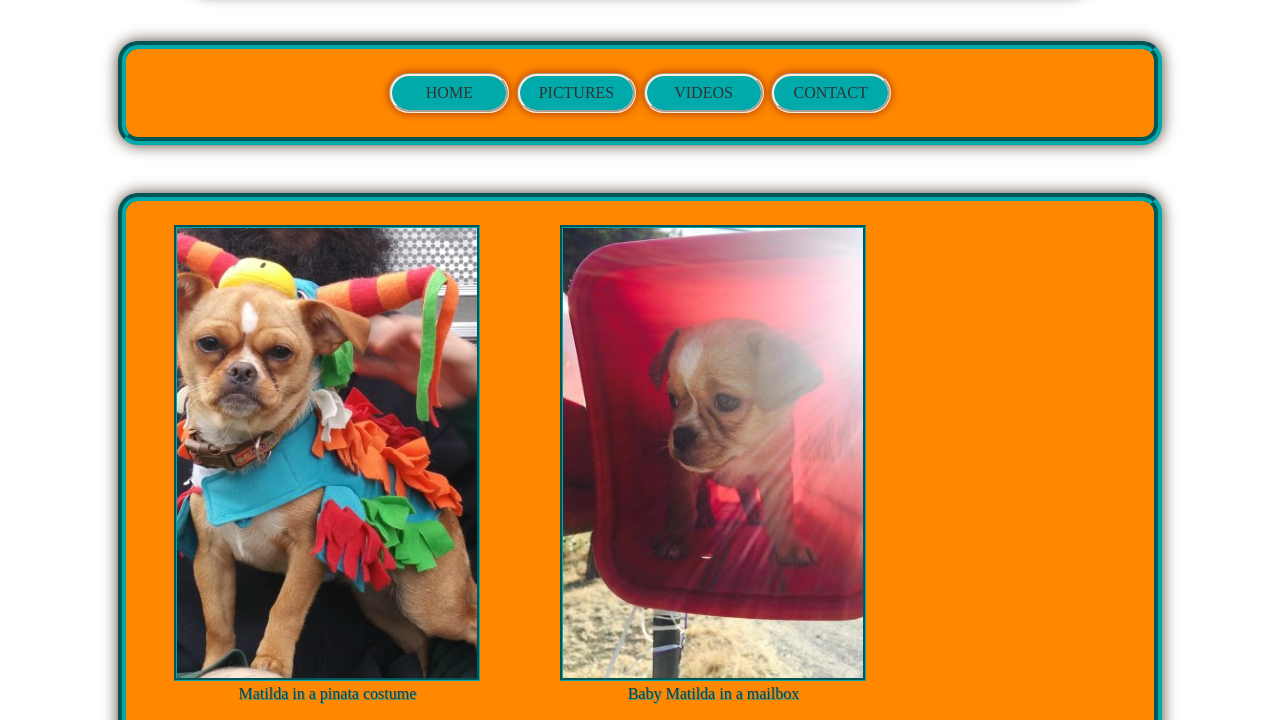
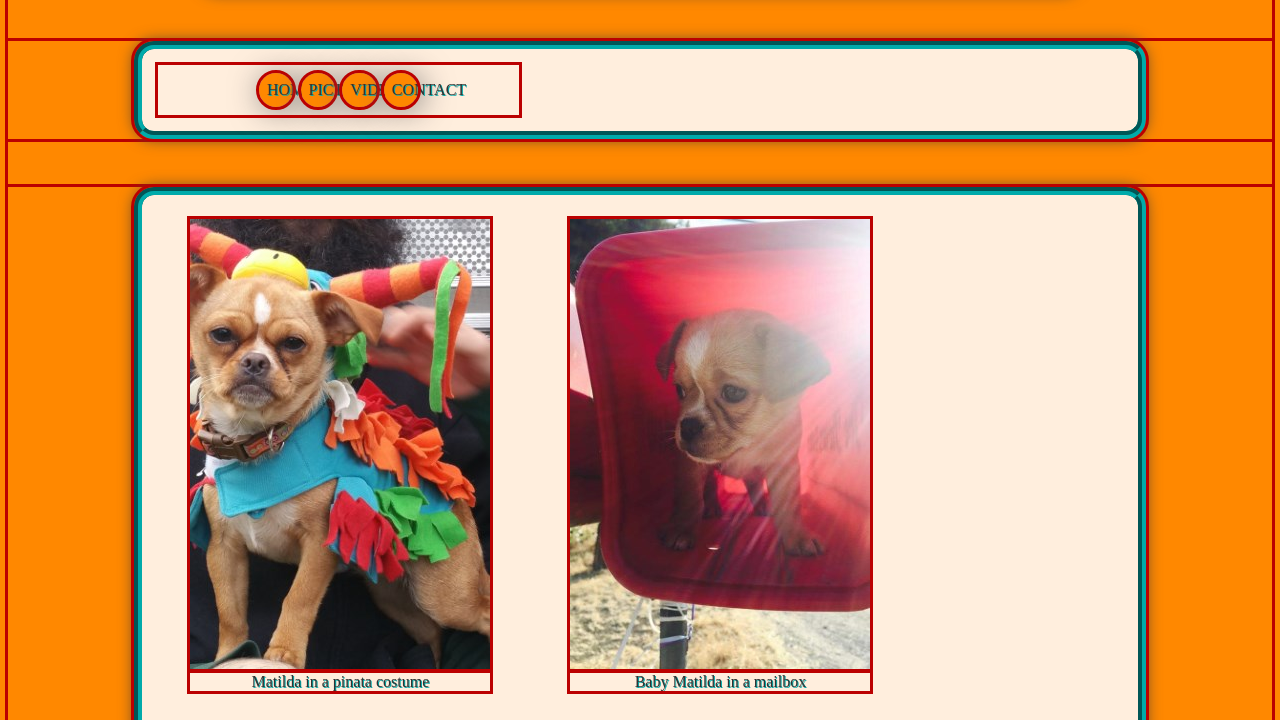
Before and after one commit to JoeDuke3/HTML-and-CSS-Projects, a plain HTML site: page Basic_HTML_and_CSS/theTomato/one_page_website/one_page_website1.html in a window 1280 px wide. Shown: the part 631-1351 px from the top of the page. Drawn offline with Linux system fonts and the light colour scheme; files whose address does not match are found by name.

Commit message:
Somehow I didn't commit these with the page.
I was playing around with different image sizes so I likely didn't add the ones I used to the staging area.

```diff
--- a/Basic_HTML_and_CSS/theTomato/one_page_website/css/one_page.css
+++ b/Basic_HTML_and_CSS/theTomato/one_page_website/css/one_page.css
@@ -1,7 +1,27 @@
-?
+* {
+    outline: 3.33px solid #b00;
+}
+
+*, ::before, ::after {
+    box-sizing: inherit;
+    --PriCol: #f80;
+    --PriShad: #a30;
+    --SeCol: #fed;
+    --SeShad: #876;
+    --HiCol: #0aa;
+    --HiShad: #055;
+    --DaGrey: #333;
+    --DeVil: #666;
+    --MeGrey: #999;
+    --Ligrey: #ccc;
+}
+
+html {
+    box-sizing: border-box;
+}
 
 body {
-    background-color: #fed;
+    background-color: var(--PriCol);
 }
 
 section {
@@ -12,26 +32,25 @@ section {
     margin-top: 3rem;
 }
 
-
 ul {
     list-style: none;
     padding: .5rem;
     margin: .5rem;
 }
 
-li {background-color: #0aa;
-    color: #333;
+li {background-color: var(--PriCol);
+    color: var(--DaGre);
     display: inline-block;
     width: 10%;
     padding: .5rem;
     margin: 0 .1rem;
-    border: 3px groove #fed;
+    border-top: 5px groove var(--);
     border-radius: 30px;
-    box-shadow: 0px 0px 10px #a30;
+    box-shadow: 3px 3px 33px var(--DeVil);
 }
 
 img, iframe {
-    border: 3px groove #0aa;
+    border:
 }
 
 label {
@@ -61,7 +80,7 @@ input[type=submit] {
     position: relative;
     height: fit-content;
     width: 80%;
-    background-color: #f80;
+    background-color: var(--SeCol);
     color: #333;
     margin: 0% auto;
     text-shadow: 1px 1px #0aa;
--- a/Basic_HTML_and_CSS/theTomato/one_page_website/one_page_website1.html
+++ b/Basic_HTML_and_CSS/theTomato/one_page_website/one_page_website1.html
@@ -43,7 +43,7 @@
 
 
         <section id="navbar">
-            <div class="container">
+            <div class="flex container">
                 <ul>
                     <li>HOME</li>
                     <li>PICTURES</li>
```
